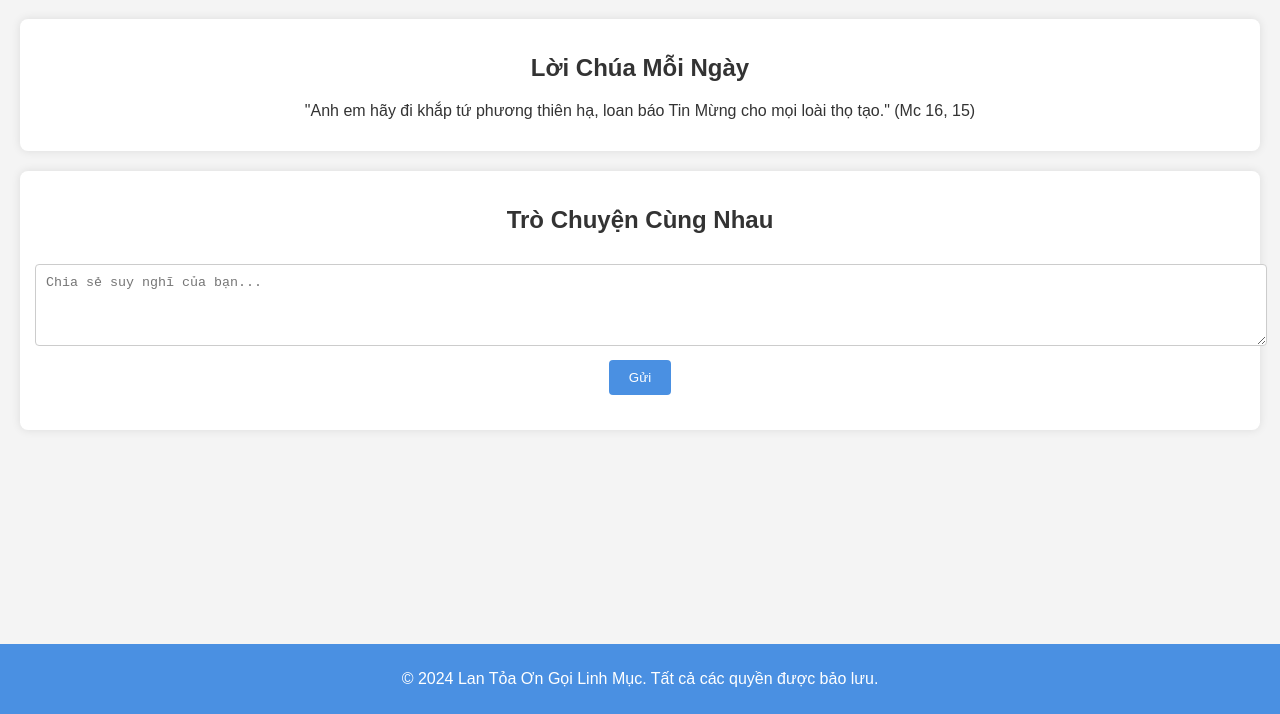
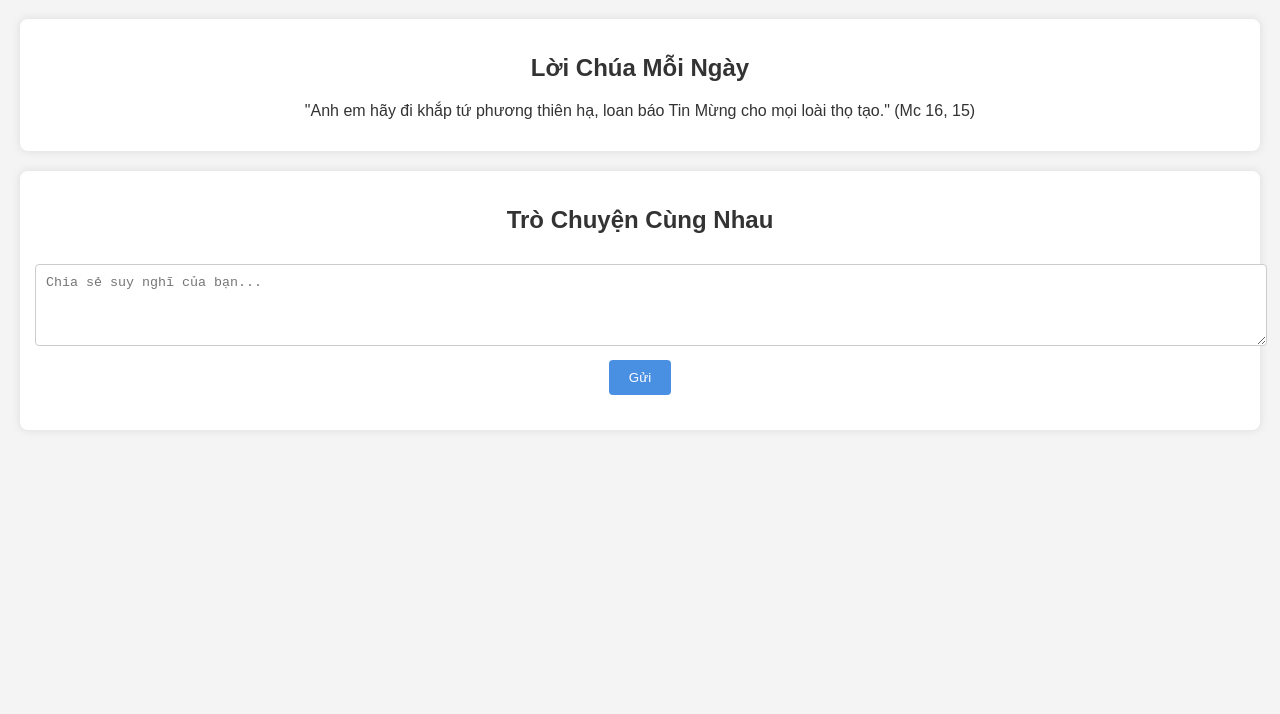
Before and after one commit to 123abc123vn/Conggiaoongoi, a plain HTML site: page index.html in a window 1280 px wide. Shown: the part 86-800 px from the top of the page. Drawn offline with Linux system fonts and the light colour scheme.

Commit message:
Update index.html

```diff
--- a/index.html
+++ b/index.html
@@ -84,8 +84,6 @@
     </div>
 </section>
 
-<footer>
-    <p>&copy; 2024 Lan Tỏa Ơn Gọi Linh Mục. Tất cả các quyền được bảo lưu.</p>
 </footer>
 
 <script>
```
